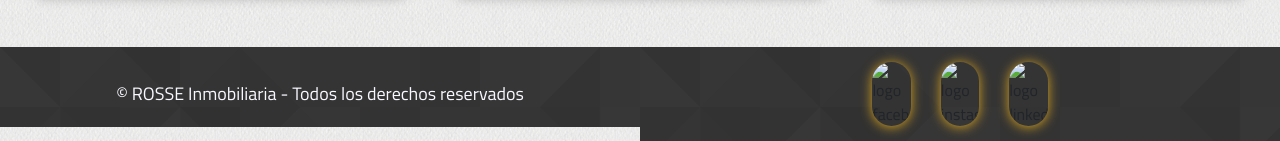
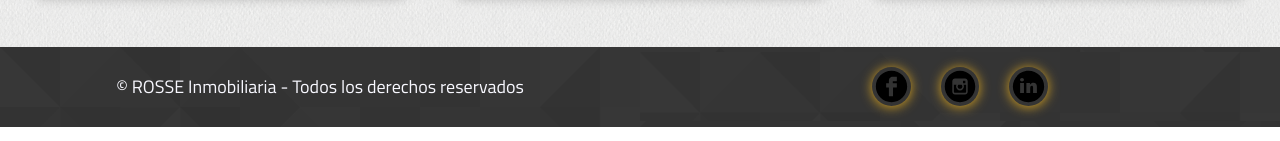
Before and after one commit to TrapaniAndy/proyecto-inmobiliaria, a website: page paginas/alquiler.html in a window 1280 px wide. Shown: the part 896-1037 px from the top of the page. Drawn offline with nearby package versions, Linux system fonts and the light colour scheme; files that its build step writes are made by us from their sources.

Commit message:
Correcion faltante de Diseño en páginas

```diff
--- a/paginas/alquiler.html
+++ b/paginas/alquiler.html
@@ -172,9 +172,9 @@
       <div class="row contenedorFooter">
         <p class="copyright col-sm-12 col-md-6">&copy ROSSE Inmobiliaria - Todos los derechos reservados</p>
           <div class="iconosredes col-sm-12 col-md-6">
-            <img src="../IMG/facebook.png" id="id_redessociales" alt="logo facebook"/>
-            <img src="../IMG/instagram.png" id="id_redessociales" alt="logo instagram"/>
-            <img src="../IMG/linkedin.png" id="id_redessociales" alt="logo linkedin"/>
+            <img src="../IMG/facebook.svg" id="id_redessociales" alt="logo facebook"/>
+            <img src="../IMG/instagram.svg" id="id_redessociales" alt="logo instagram"/>
+            <img src="../IMG/linkedin.svg" id="id_redessociales" alt="logo linkedin"/>
           </div>
       </div> <!-- Row -->
     </footer> <!-- container-fluid -->
```
Also changed, not shown: paginas/contacto.html (+3 -3 lines), paginas/nosotros.html (+3 -3 lines), paginas/venta.html (+3 -3 lines).
